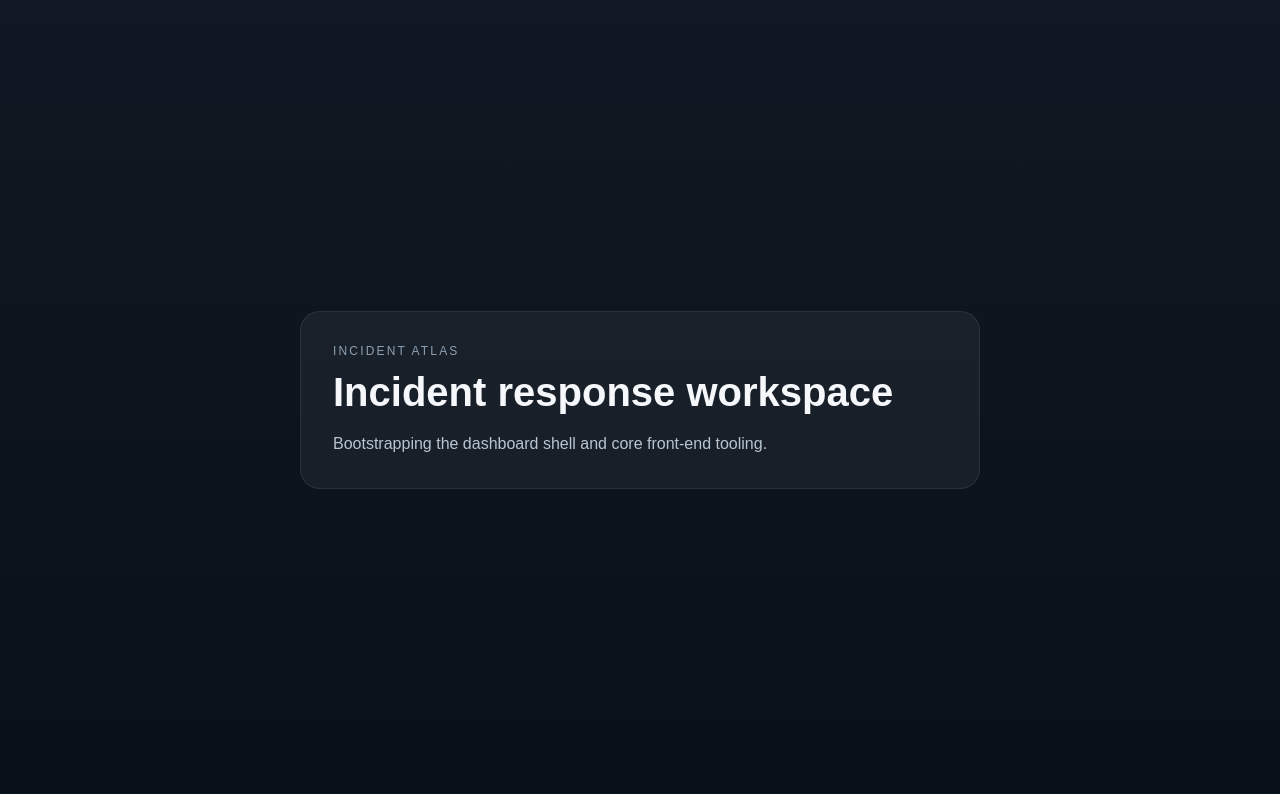
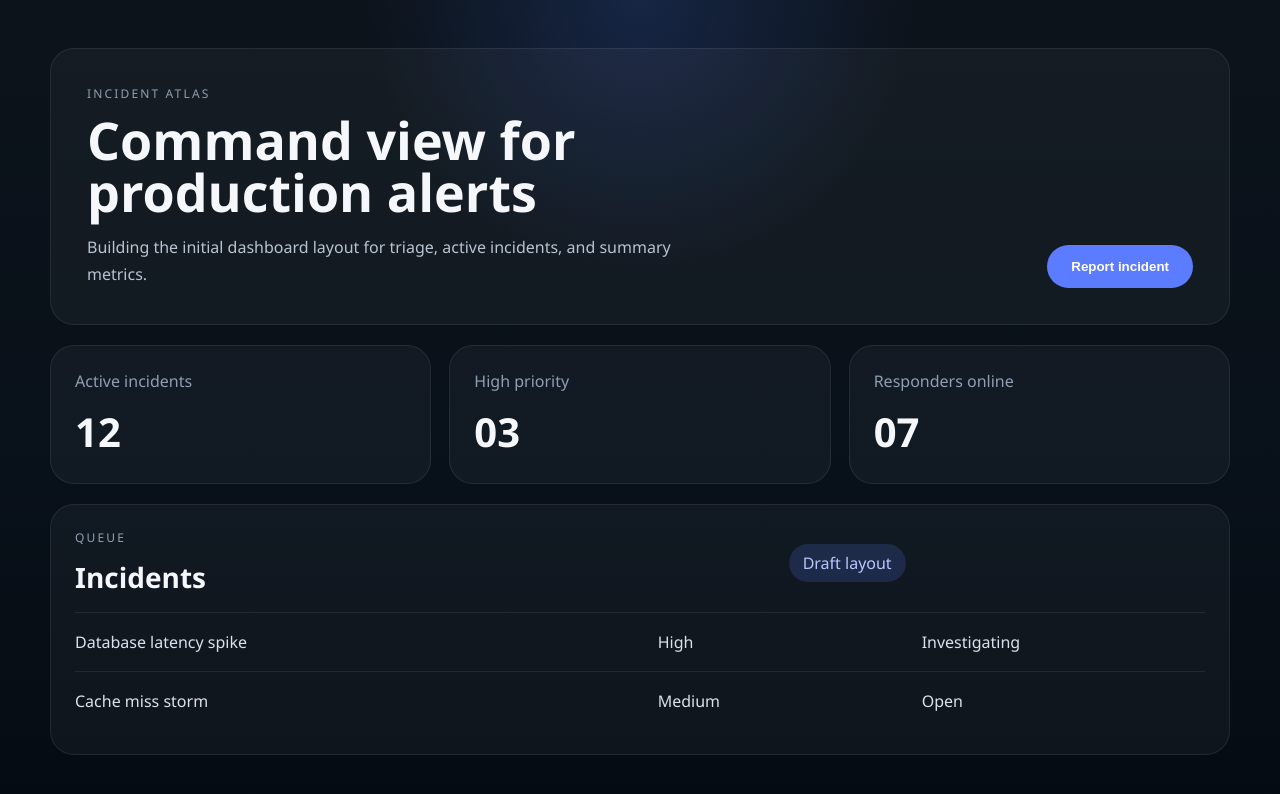
Before and after one commit to Akremomer/AI_incident_Website, a React (Vite) app: page / in a window 1280 px wide. Shown: the top 794 px of the page. Built offline with nearby package versions, Linux system fonts and the light colour scheme.

Commit message:
feat: add initial dashboard layout

```diff
--- a/src/App.tsx
+++ b/src/App.tsx
@@ -1,11 +1,51 @@
+const stats = [
+  { label: 'Active incidents', value: '12' },
+  { label: 'High priority', value: '03' },
+  { label: 'Responders online', value: '07' },
+];
+
 export default function App() {
   return (
-    <main className="shell">
-      <div className="panel">
-        <p className="eyebrow">Incident Atlas</p>
-        <h1>Incident response workspace</h1>
-        <p className="copy">Bootstrapping the dashboard shell and core front-end tooling.</p>
-      </div>
+    <main className="dashboard">
+      <section className="hero">
+        <div>
+          <p className="eyebrow">Incident Atlas</p>
+          <h1>Command view for production alerts</h1>
+          <p className="copy">
+            Building the initial dashboard layout for triage, active incidents, and summary metrics.
+          </p>
+        </div>
+        <button className="primary-button">Report incident</button>
+      </section>
+
+      <section className="stats-grid">
+        {stats.map((stat) => (
+          <article key={stat.label} className="card">
+            <p className="card-label">{stat.label}</p>
+            <strong>{stat.value}</strong>
+          </article>
+        ))}
+      </section>
+
+      <section className="table-shell">
+        <div className="table-header">
+          <div>
+            <p className="eyebrow">Queue</p>
+            <h2>Incidents</h2>
+          </div>
+          <span className="chip">Draft layout</span>
+        </div>
+        <div className="row">
+          <span>Database latency spike</span>
+          <span>High</span>
+          <span>Investigating</span>
+        </div>
+        <div className="row">
+          <span>Cache miss storm</span>
+          <span>Medium</span>
+          <span>Open</span>
+        </div>
+      </section>
     </main>
   );
 }
--- a/src/index.css
+++ b/src/index.css
@@ -1,5 +1,5 @@
 :root {
-  font-family: Arial, sans-serif;
+  font-family: "Segoe UI", sans-serif;
   color: #f5f7fb;
   background: #0f1720;
 }
@@ -10,21 +10,32 @@
 
 body {
   margin: 0;
+  background:
+    radial-gradient(circle at top, rgba(70, 122, 255, 0.18), transparent 26%),
+    linear-gradient(180deg, #0c131b, #081019 58%, #050b12);
 }
 
-.shell {
+.dashboard {
   min-height: 100vh;
-  display: grid;
-  place-items: center;
-  background: linear-gradient(180deg, #101923, #081019);
+  width: min(1180px, calc(100vw - 48px));
+  margin: 0 auto;
+  padding: 48px 0 80px;
 }
 
-.panel {
-  width: min(680px, calc(100vw - 48px));
-  padding: 32px;
-  border-radius: 20px;
-  background: rgba(255, 255, 255, 0.05);
+.hero,
+.card,
+.table-shell {
   border: 1px solid rgba(255, 255, 255, 0.08);
+  background: rgba(255, 255, 255, 0.04);
+  border-radius: 24px;
+}
+
+.hero {
+  display: flex;
+  justify-content: space-between;
+  gap: 24px;
+  align-items: end;
+  padding: 36px;
 }
 
 .eyebrow {
@@ -35,13 +46,109 @@ body {
   font-size: 12px;
 }
 
+h1,
+h2 {
+  margin: 0;
+}
+
 h1 {
-  margin: 0;
-  font-size: 40px;
+  font-size: 52px;
+  line-height: 1;
+  max-width: 620px;
+}
+
+h2 {
+  font-size: 28px;
 }
 
 .copy {
   margin: 16px 0 0;
   color: #b7c4d1;
-  line-height: 1.6;
+  line-height: 1.7;
+  max-width: 640px;
 }
+
+.primary-button,
+.chip {
+  border-radius: 999px;
+  border: 0;
+}
+
+.primary-button {
+  background: #5c7cff;
+  color: white;
+  padding: 14px 24px;
+  font-weight: 600;
+}
+
+.stats-grid {
+  display: grid;
+  grid-template-columns: repeat(3, minmax(0, 1fr));
+  gap: 18px;
+  margin-top: 20px;
+}
+
+.card {
+  padding: 24px;
+}
+
+.card-label {
+  margin: 0 0 12px;
+  color: #8ea0b2;
+}
+
+.card strong {
+  font-size: 40px;
+}
+
+.table-shell {
+  margin-top: 20px;
+  padding: 24px;
+}
+
+.table-header,
+.row {
+  display: grid;
+  grid-template-columns: 1.6fr 0.7fr 0.8fr;
+  gap: 16px;
+  align-items: center;
+}
+
+.table-header {
+  margin-bottom: 16px;
+}
+
+.chip {
+  justify-self: end;
+  padding: 8px 14px;
+  background: rgba(92, 124, 255, 0.18);
+  color: #b9c7ff;
+}
+
+.row {
+  padding: 18px 0;
+  border-top: 1px solid rgba(255, 255, 255, 0.08);
+  color: #d9e3ee;
+}
+
+@media (max-width: 820px) {
+  .dashboard {
+    width: min(100vw - 32px, 1180px);
+    padding-top: 32px;
+  }
+
+  .hero {
+    flex-direction: column;
+    align-items: start;
+  }
+
+  .stats-grid,
+  .table-header,
+  .row {
+    grid-template-columns: 1fr;
+  }
+
+  .chip {
+    justify-self: start;
+  }
+}
```
